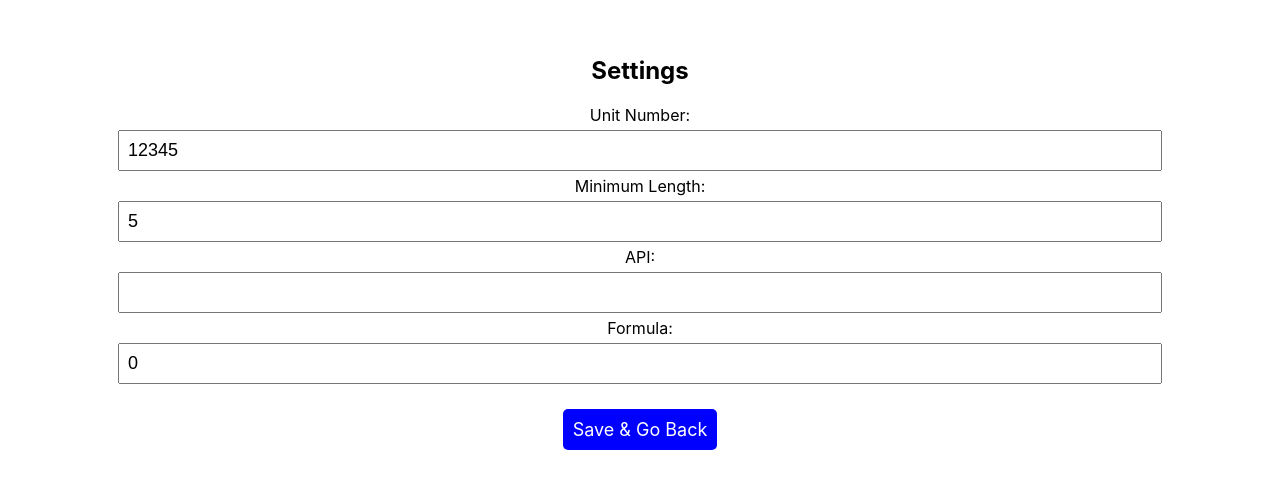
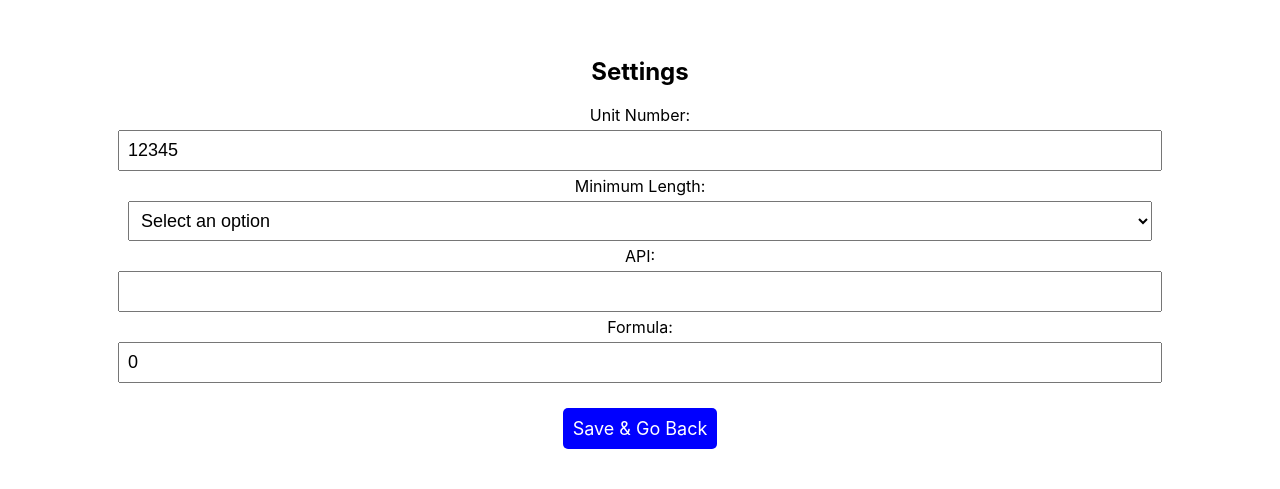
Before and after one commit to siddhiGvc2/MobiVendWeb, a React (Create React App) app: page /settings in a window 1280 px wide. Shown: the part 157-646 px from the top of the page. Built offline with nearby package versions, Linux system fonts and the light colour scheme.

Commit message:
drpdown added for MinLength

```diff
--- a/src/HomeScreen.js
+++ b/src/HomeScreen.js
@@ -10,13 +10,30 @@ const HomeScreen = () => {
   const [updateText, setUpdateText] = useState("");
 
   const handleChange = (value) => {
-    if (value.length <= parseInt(settings.MinLength, 10)) {
+    let length=0;
+    if(settings.MinLength=="1")
+    {
+      length=8;
+    }
+    else{
+      length=24;
+    }
+    if (value.length <= length) {
       setText(value);
     }
   };
 
   useEffect(() => {
-    if (text.length < parseInt(settings.MinLength, 10)) return;
+    let length=0;
+    if(settings.MinLength=="1")
+    {
+      length=8;
+    }
+    else{
+      length=24;
+    }
+
+    if (text.length < length) return;
 
     let cardNumber = text;
     let url = `https://mobivend.in/rfid/scan?location_id=${settings.UnitNumber}&card_no=${cardNumber}`;
--- a/src/SettingsScreen.js
+++ b/src/SettingsScreen.js
@@ -14,7 +14,7 @@ const SettingsScreen = () => {
 
       // If Formula is set to "1", force MinLength to "24"
       if (name === "Formula" && value === "1") {
-        newSettings.MinLength = "24";
+        newSettings.MinLength = "2";
       }
 
       return newSettings;
@@ -40,14 +40,24 @@ const SettingsScreen = () => {
       />
 
       <label>Minimum Length:</label>
-      <input
+      <select
+        name="MinLength"
+        value={settings.MinLength}
+        onChange={handleChange}
+        style={styles.input}
+      >
+        <option value="">Select an option</option>
+        <option value="1">BAR CODE</option>
+        <option value="2">HID</option>
+      </select>
+      {/* <input
         type="number"
         name="MinLength"
         value={settings.MinLength}
         onChange={handleChange}
         style={styles.input}
 
-      />
+      /> */}
 
       <label>API:</label>
       <input
```
